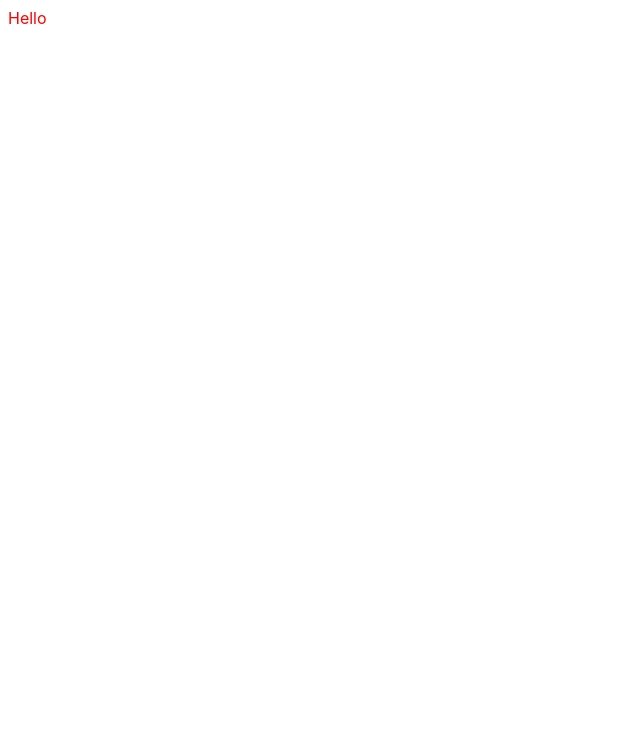
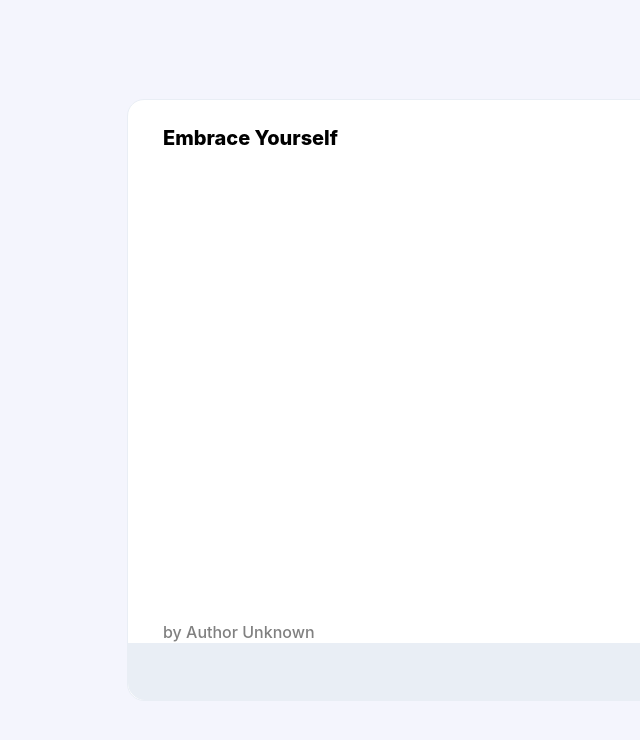
Before and after one commit to MeisterJustice/audio-transcription-app, a React (Create React App) app: page / in a window 1280 px wide. Shown: the top 740 px of the page, without its empty margins (0-640 px from the left). Built offline with nearby package versions, Linux system fonts and the light colour scheme.

Commit message:
chore: design box

```diff
--- a/src/App.tsx
+++ b/src/App.tsx
@@ -1,7 +1,13 @@
 function App() {
   return (
     <div className="home">
-      <div>Hello</div>
+      <div className="home__box container">
+        <div className="home__main">
+          <h1 className="home__main h1">Embrace Yourself</h1>
+          <div className="home__main author">by Author Unknown</div>
+        </div>
+        <div className="home__footer"></div>
+      </div>
     </div>
   );
 }
--- a/src/styles/abstract/_mixin.scss
+++ b/src/styles/abstract/_mixin.scss
@@ -1,11 +1,9 @@
 @mixin title {
-  font-size: 44px;
+  font-size: 20px;
   font-weight: 800;
-  line-height: 90px;
   color: $color-black;
   @include responsiveness(phone) {
-    font-size: 30px;
-    line-height: 50px;
+    font-size: 18px;
   }
 }
 
@@ -13,7 +11,7 @@
   font-size: 16px;
   font-weight: 400;
   line-height: 30px;
-  color: $color-black-neutral;
+  color: $color-secondary;
   font-family: $font-main;
   @include responsiveness(phone) {
     font-size: 18px;
--- a/src/styles/abstract/_utilities.scss
+++ b/src/styles/abstract/_utilities.scss
@@ -2,6 +2,6 @@
   max-width: $grid-width;
   margin: 0 auto;
   @include responsiveness(phone) {
-    padding: 0 25px;
+    margin: 0 20px;
   }
 }
--- a/src/styles/abstract/_variables.scss
+++ b/src/styles/abstract/_variables.scss
@@ -3,8 +3,9 @@ $color-primary: #f2817c;
 $color-secondary: #808080;
 $color-tertiary: #f4f5fd;
 $color-quaternary: #e9eef5;
+$color-white: #ffffff;
 
-$grid-width: 1440px;
+$grid-width: 1200px;
 
 // MEDIA SIZE
 $bp-large: 75em; // 1200px;
--- a/src/styles/components/_home.scss
+++ b/src/styles/components/_home.scss
@@ -1,3 +1,40 @@
 .home {
-  color: red;
+  height: 100vh;
+  max-height: 100vh;
+  width: 100%;
+  background-color: $color-tertiary;
+  @include column(center);
+
+  &__box {
+    height: 75%;
+    width: 80%;
+    border-radius: 17px;
+    background-color: $color-white;
+    border: 1px solid $color-quaternary;
+    @include column(space-between);
+    @include responsiveness(phone) {
+      height: 80%;
+    }
+  }
+  &__main {
+    height: 90%;
+    width: 100%;
+    padding: 13px 35px;
+
+    &.h1 {
+      @include title;
+    }
+
+    &.author {
+      @include text;
+      font-weight: 500;
+    }
+  }
+  &__footer {
+    height: 10%;
+    width: 100%;
+    background-color: $color-quaternary;
+    border-bottom-left-radius: 17px;
+    border-bottom-right-radius: 17px;
+  }
 }
--- a/src/styles/globals.scss
+++ b/src/styles/globals.scss
@@ -1,8 +1,12 @@
 @import "./abstract";
 @import "./components";
 
-html {
-  box-sizing: border-box;
+*,
+*::after,
+*::before {
+  margin: 0;
+  padding: 0;
+  box-sizing: inherit;
 }
 
 body {
```
